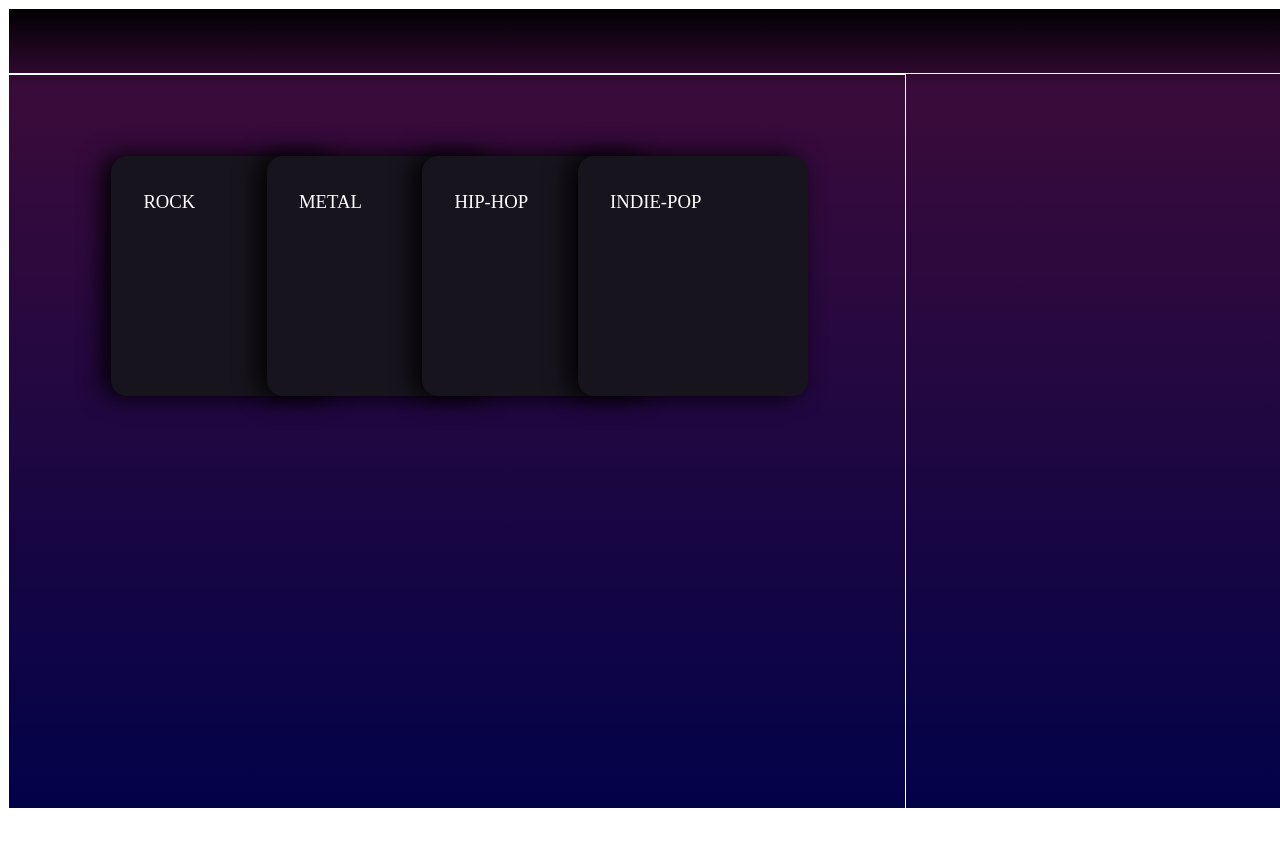
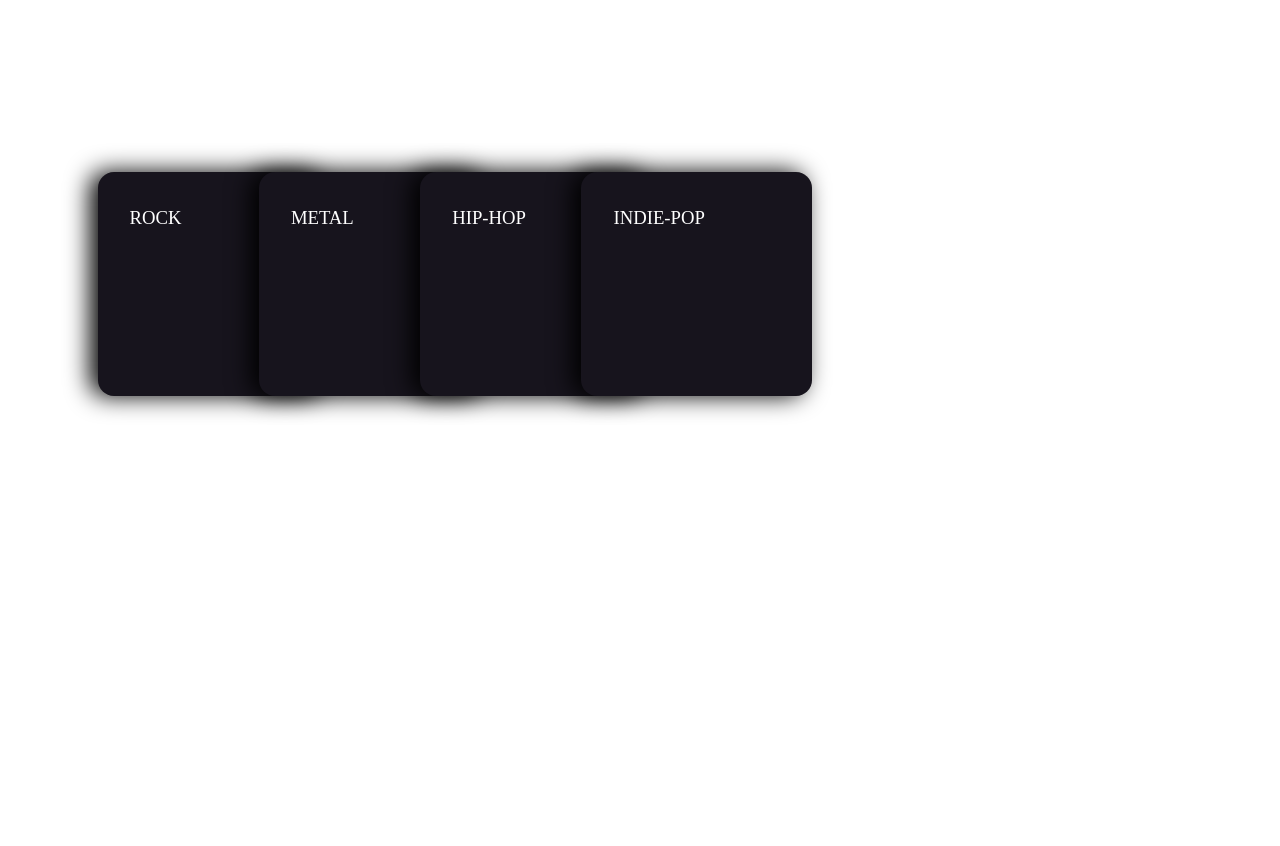
Before and after one commit to REVANVEKAR/my_major_project_1, a website: page index.html in a window 1280 px wide. After the commit the page ends 800 px from the top, so only its background shows below. Drawn offline with Linux system fonts and the light colour scheme.

Commit message:
start over

```diff
--- a/index.html
+++ b/index.html
@@ -10,11 +10,8 @@
 
   <body>
 
-
-    <div id="music_player">
-
       <!-- nav bar will have 100% width and will be sticked to top -->
-      <header class="nav-bar">
+      <header id="nav-bar">
 
 
       </header>
@@ -22,7 +19,10 @@
         <!-- this div should use 70% of the width of the total screen  -->
       <main>
 
+        <aside class="aside-1">
+
           <div class="banners">
+
             <div class="card" id="rock">
               <h3 class="title">ROCK</h3>
             </div>
@@ -33,29 +33,33 @@
 
             <div class="card" id="hip-hop">
               <h3 class="title">HIP-HOP</h3>
-            <div class="circle">
+            </div>
 
-            </div>
-          </div>
             <div class="card" id="indie-pop">
                 <h3 class="title">INDIE-POP</h3>
             </div>
 
           </div>
 
+        </aside>
 
 
-      </main> <!-- div containing explore artists latest release etc -->
+
+        <aside class="aside-2">
 
 
-      <!--div containing the aside/ queue section-->
-
-      <queue>
-
-      </queue><!--end of queue div-->
+        </aside>
 
 
-    </div>
+
+
+
+
+
+
+      </main>
+
+
   </body>
 
   <script src="script.js"></script>
--- a/styles.css
+++ b/styles.css
@@ -1,44 +1,28 @@
-#music_player{
-    height: 100vh;
-    width: 100vw;
-    background-image: linear-gradient(black ,rgb(58, 11, 58) 10%, rgb(2, 2, 73) );
-}
 
-/* navigation bar */
 
-.nav-bar{
-    height: 8vh;
-    width: 100vw;
-    border:1px white solid;
-}
+
+
 
 
 
 
 /* card carousel */
 
-main{
-    width: 70vw;
-    height: 100%;
-    border: 1px white solid;
-    display: inline-block;
-}
-
 .banners {
     position: absolute;
-    margin-top: 15vh;
-    height: 60vh;
-    width: 65vw;
+    height: 40%;
+    width: 60%;
     top: 60px;
-    margin: 8%;
-    margin-top: 6rem;
+    margin: 7%;
+    margin-top: 7rem;
+    margin-right: 30px;
     display: flex;
   }
 
   .card {
     display: flex;
-    height:30vh;
-    width: 18vw;
+    height:70%;
+    width: 30%;
     background-color: #17141d;
     border-radius: 1rem;
     box-shadow: -.5rem 0 1.5rem black;
@@ -56,10 +40,9 @@ main{
     transform: translateY(-20px);
     transition: 0.6s ease-in-out;
     z-index: 1;
-    height: 35vh;
-    width: 20vw;
+    height: 80%;
+    width: 35%;
   }
-
 
 
   .card:hover ~ .card {
@@ -75,8 +58,3 @@ main{
     left: 2rem;
     top: 1rem;
   }
-
-  /* queue */
-  #queue{
-    display: inline-block;
-  }
```
Lines whose indentation alone changed are shown as unchanged.
